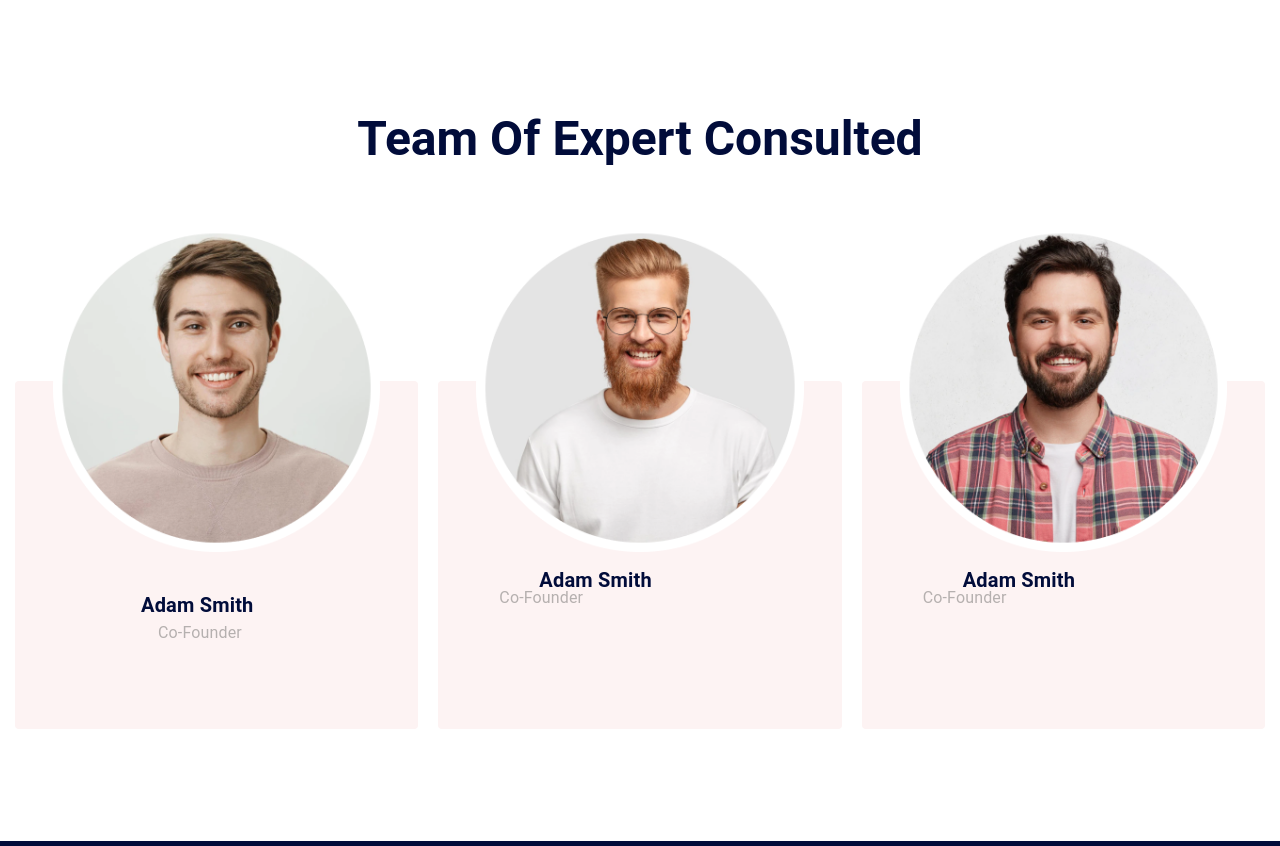
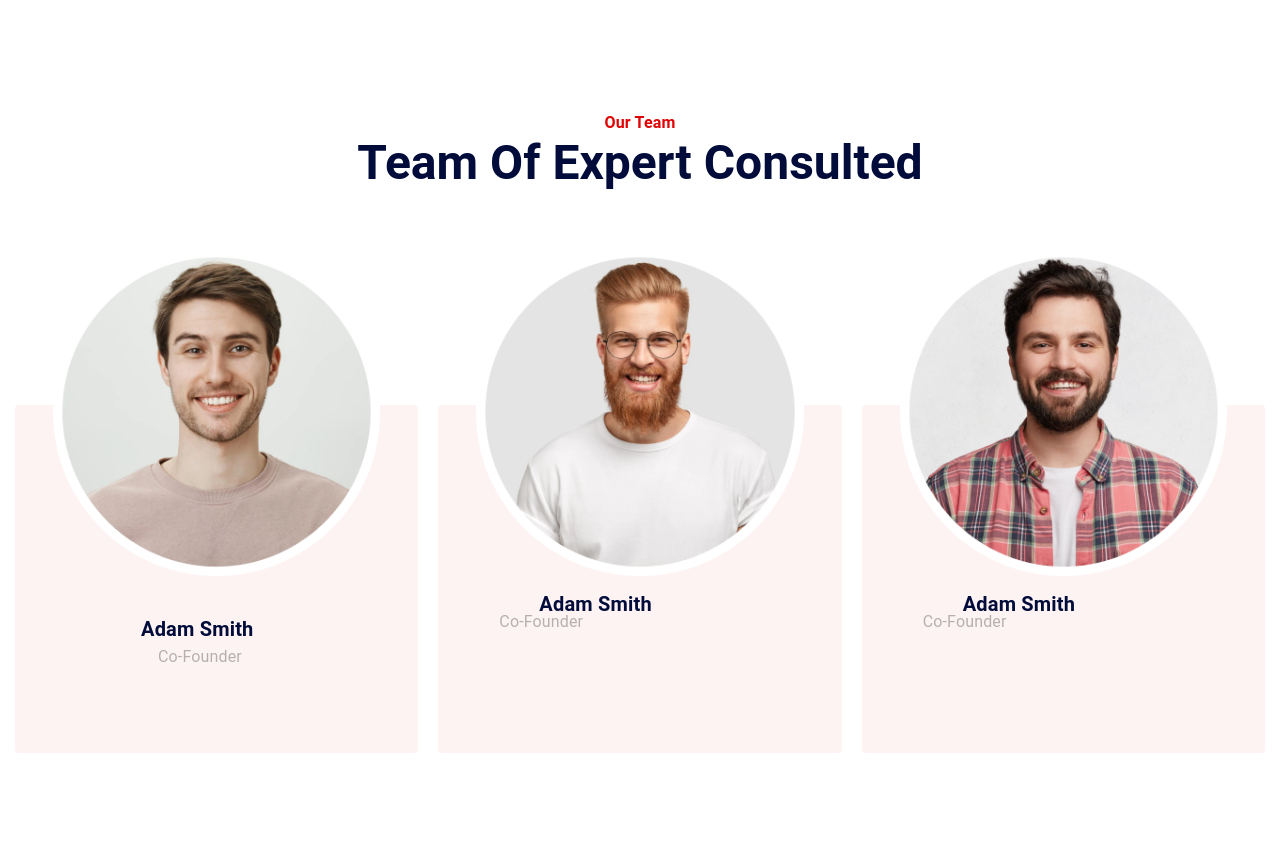
Before and after one commit to emon-webdev/Capital-Trust-Bank, a React (Create React App) app: page / in a window 1280 px wide. Shown: the part 2423-3269 px from the top of the page. Built offline with nearby package versions, Linux system fonts and the light colour scheme; no server answers.

Commit message:
team polish

```diff
--- a/src/Pages/Home/Team.js
+++ b/src/Pages/Home/Team.js
@@ -14,6 +14,13 @@ const Team = () => {
   return (
     <Box className="team-area py-12">
       <Box className="container mx-auto">
+        <Typography
+        sx={{
+          color: '#df0303',
+          textAlign: 'center',
+          fontWeight: 600,
+        }}
+        >Our Team</Typography>
         <Typography
           sx={{
             fontSize: "48px",
```
